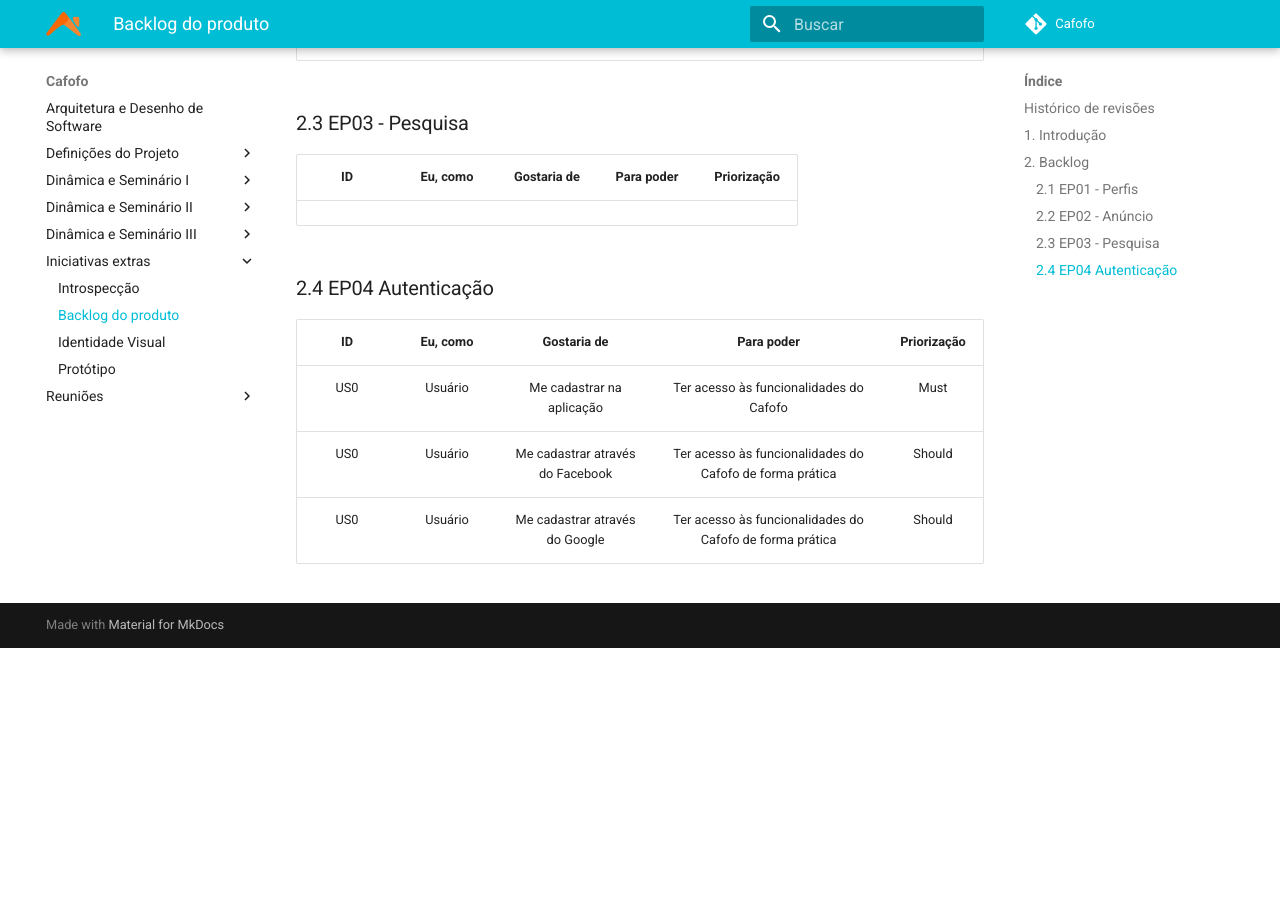
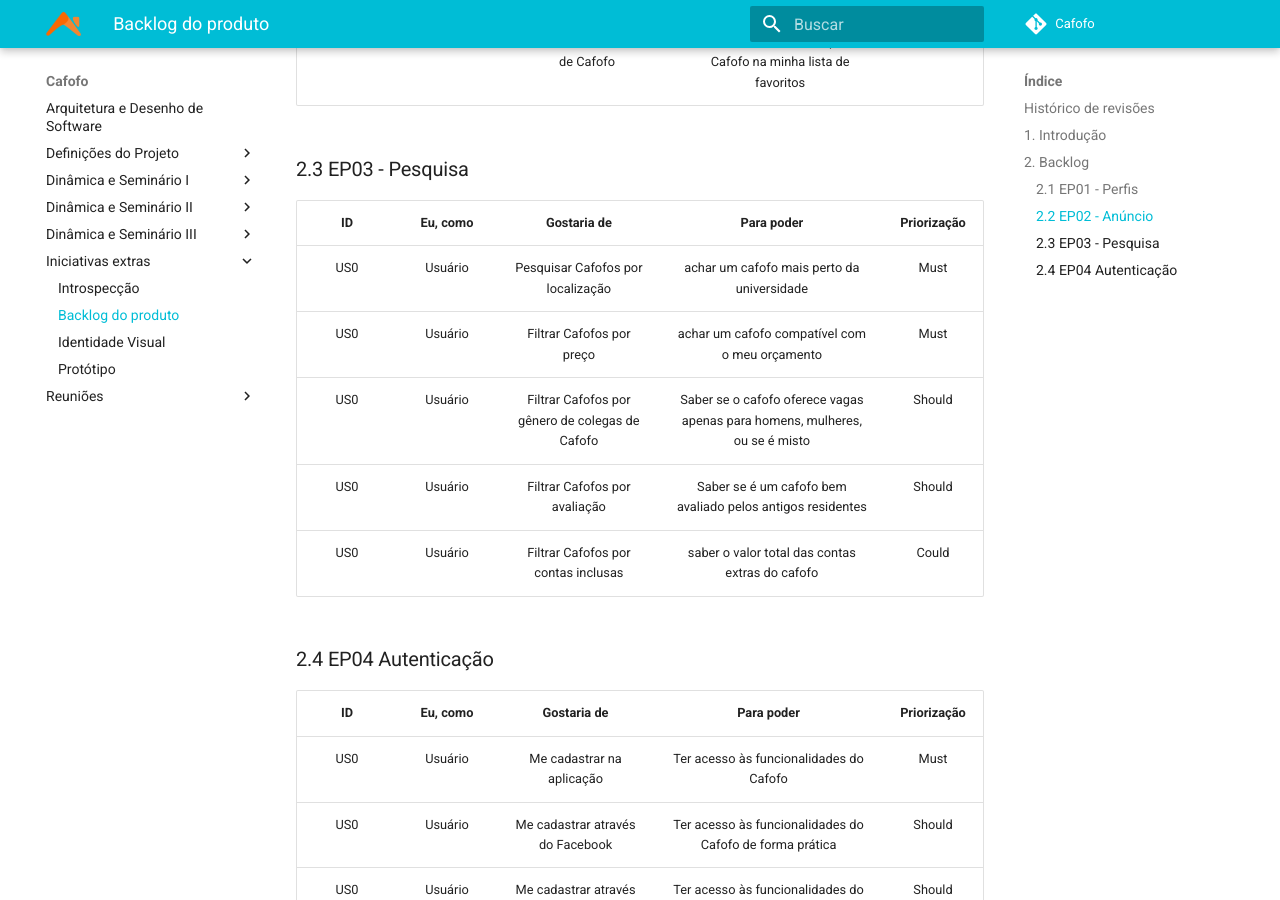
Before and after one commit to desenho-2019/Wiki, an MkDocs documentation site: the page built from docs/Iniciativas extras/backlog.md, in a window 1280 px wide and 900 px high, scrolled down 1567 px. Built offline with MkDocs 1.6.1 and Material for MkDocs 9.7.7, drawn with Linux system fonts in a browser that asks for light colours; before the commit the page ends 2215 px from its top, so only the background shows below that; some of the changed text lies outside the part shown.

Commit message:
Adicionando histórias de usuário

```diff
--- a/docs/Iniciativas extras/backlog.md
+++ b/docs/Iniciativas extras/backlog.md
@@ -5,6 +5,7 @@
 |:--------:|:--------:|:----------------------:|:---------------------------:|
 |25/09/2019|0.1| Iniciando o documento e adicionando histórias de usuário|André Lucas|
 | 25/09/2019 | 0.2 | Adicionando histórias de usuário do EP02 | Weiller Fernandes |
+| 25/09/2019 | 0.3 | Adicionando histórias de usuário do EP03 | Caio César Beleza |
 
 ## 1. Introdução
 
@@ -34,6 +35,12 @@
 
 | ID | Eu, como | Gostaria de | Para poder | Priorização |
 | :---: | :---: | :---: | :---: | :---: |
+| US0 | Usuário | Pesquisar Cafofos por localização | achar um cafofo mais perto da universidade | Must |
+| US0 | Usuário | Filtrar Cafofos por preço | achar um cafofo compatível com o meu orçamento | Must |
+| US0 | Usuário | Filtrar Cafofos por gênero de colegas de Cafofo | Saber se o cafofo oferece vagas apenas para homens, mulheres, ou se é misto  | Should |
+| US0 | Usuário | Filtrar Cafofos por avaliação | Saber se é um cafofo bem avaliado pelos antigos residentes | Should |
+| US0 | Usuário | Filtrar Cafofos por contas inclusas | saber o valor total das contas extras do cafofo | Could |
+
 
 ### 2.4 EP04 Autenticação
 
```
Also changed, not shown: docs/Dinâmica e Seminário III/uml_estatico.md (line endings or trailing spaces).
